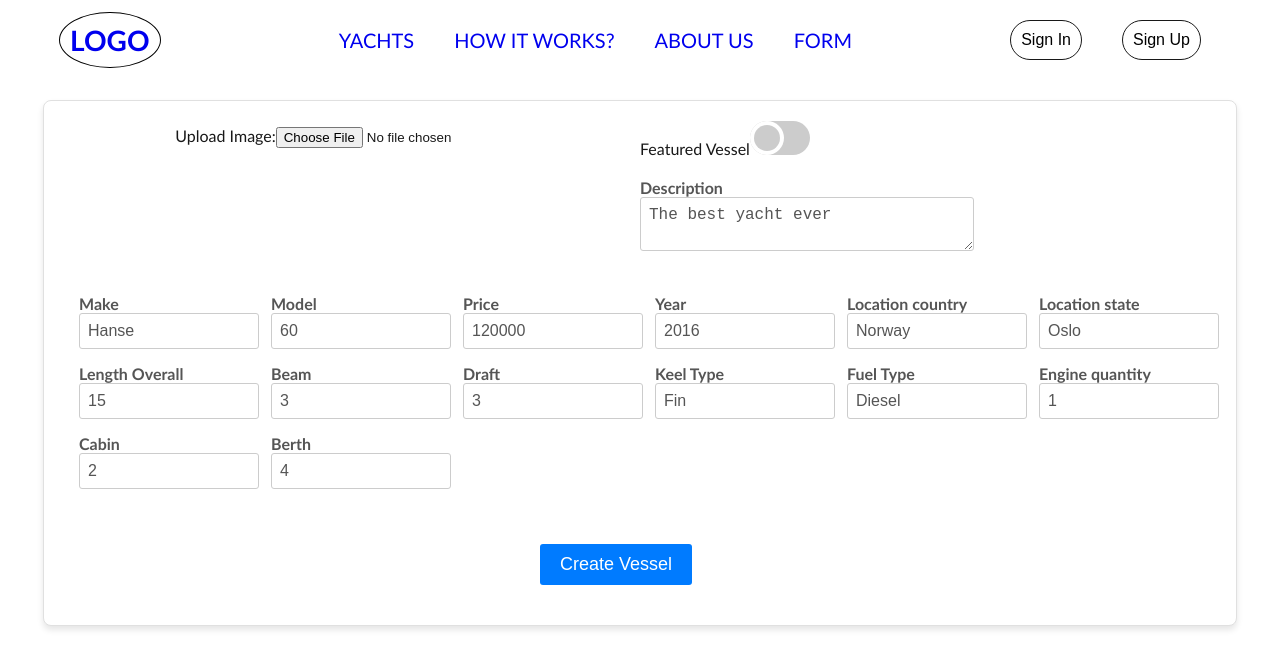
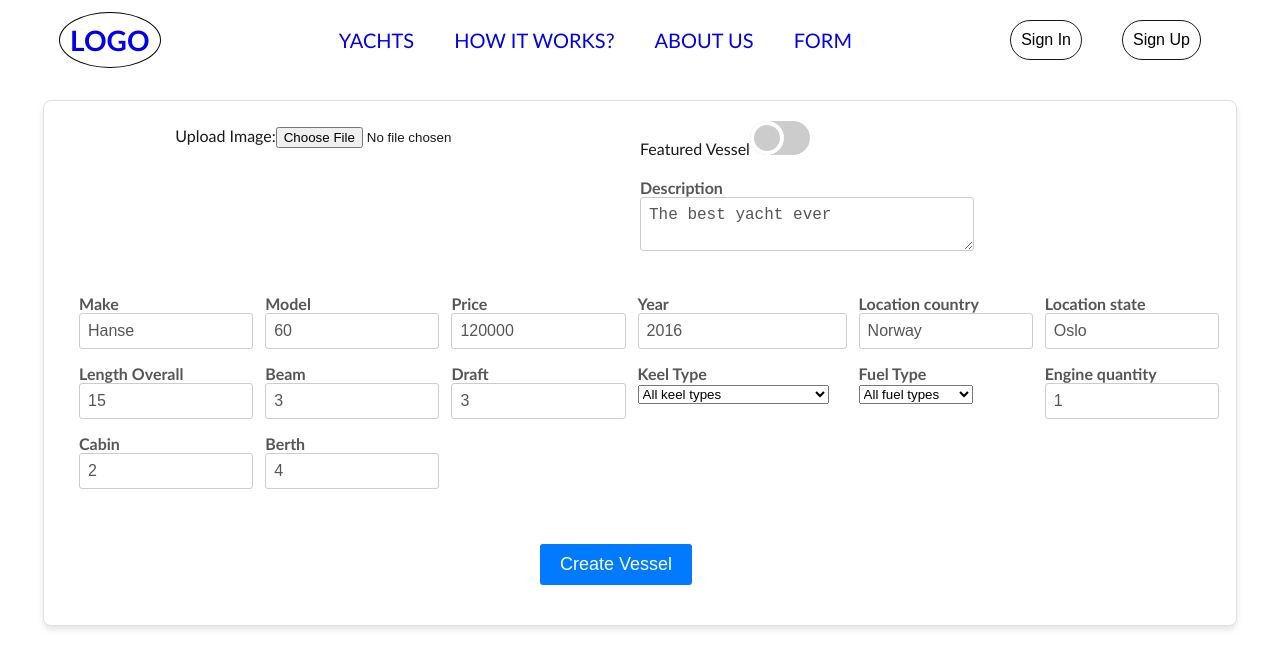
Before and after one commit to finedefinition/nyb-project, a React (Create React App) app in the folder frontend/: page /form in a window 1280 px wide. Shown: the top 668 px of the page. Built offline with nearby package versions, Linux system fonts and the light colour scheme.

Commit message:
Add /api path

```diff
--- a/frontend/src/components/CreateForm/CreateForm.jsx
+++ b/frontend/src/components/CreateForm/CreateForm.jsx
@@ -1,5 +1,7 @@
 import React, {useState} from 'react';
 import './CreateForm.css';
+import {FuelType} from "../../enums/FuelType";
+import {KeelType} from "../../enums/KeelType";
 
 export const CreateForm = () => {
     const fileInputRef = React.useRef(null);
@@ -17,8 +19,10 @@ export const CreateForm = () => {
         vesselDraft: 3,
         vesselCabin: 2,
         vesselBerth: 4,
-        vesselKeelType: 'Fin',
-        vesselFuelType: 'Diesel',
+        vesselKeelType: 'ALL_KEEL_TYPES',
+        vesselFuelType: 'ALL_FUEL_TYPES',
+        keelType: 'ALL_KEEL_TYPES',
+        fuelType: 'ALL_FUEL_TYPES',
         engineQuantity: 1,
         vesselDescription: 'The best yacht ever',
         imageFile: null,
@@ -28,6 +32,15 @@ export const CreateForm = () => {
         status: null,
         message: '',
     });
+    // Add select input for FuelType
+    const fuelTypeOptions = Object.values(FuelType).map(fuelType => (
+        <option key={fuelType} value={fuelType}>{fuelType}</option>
+    ));
+
+    // Add select input for KeelType
+    const keelTypeOptions = Object.values(KeelType).map(keelType => (
+        <option key={keelType} value={keelType}>{keelType}</option>
+    ));
 
     const handleChange = (e) => {
         // Handle changes in form inputs
@@ -68,7 +81,7 @@ export const CreateForm = () => {
 
         try {
             // This is a create operation
-            const response = await fetch('https://nyb-project-production.up.railway.app/vessels', {
+            const response = await fetch('https://nyb-project-production.up.railway.app/api/vessels', {
                 method: 'POST',
                 body: formDataToSend,
             });
@@ -281,12 +294,13 @@ export const CreateForm = () => {
                         <div className="form-row">
                             <label>
                                 Keel Type
-                                <input
-                                    type="text"
-                                    name="vesselKeelType"
-                                    value={formData.vesselKeelType}
+                                <select
+                                    name="keelType"
+                                    value={formData.keelType}
                                     onChange={handleChange}
-                                />
+                                >
+                                    {keelTypeOptions}
+                                </select>
                             </label>
                         </div>
                     </div>
@@ -306,12 +320,13 @@ export const CreateForm = () => {
                         <div className="form-row">
                             <label>
                                 Fuel Type
-                                <input
-                                    type="text"
-                                    name="vesselFuelType"
-                                    value={formData.vesselFuelType}
+                                <select
+                                    name="fuelType"
+                                    value={formData.fuelType}
                                     onChange={handleChange}
-                                />
+                                >
+                                    {fuelTypeOptions}
+                                </select>
                             </label>
                         </div>
                     </div>
--- a/frontend/src/components/GoodList/GoodList.jsx
+++ b/frontend/src/components/GoodList/GoodList.jsx
@@ -9,7 +9,7 @@ export const GoodList = () => {
     useEffect(() => {
         // Function to retrieve and set featured cards from the database
         const fetchAndSetGoods = () => {
-            fetch('https://nyb-project-production.up.railway.app/vessels/cards')
+            fetch('https://nyb-project-production.up.railway.app/api/vessels/cards')
                 .then((response) => response.json())
                 .then((data) => {
                     setGoods(data);
--- a/frontend/src/components/UpdateForm/UpdateForm.jsx
+++ b/frontend/src/components/UpdateForm/UpdateForm.jsx
@@ -178,7 +178,7 @@ export const UpdateForm = () => {
     const handleDelete = async () => {
         try {
             const vesselId = id;
-            const response = await fetch(`https://nyb-project-production.up.railway.app/vessels/${vesselId}`, {
+            const response = await fetch(`https://nyb-project-production.up.railway.app/api/vessels/${vesselId}`, {
                 method: 'DELETE'
             });
 
--- a/frontend/src/components/YachtPage/YachtPage.jsx
+++ b/frontend/src/components/YachtPage/YachtPage.jsx
@@ -15,7 +15,7 @@ export const YachtPage = () => {
 
     useEffect(() => {
         // Fetch data from the database and set it in the state
-        fetch('https://nyb-project-production.up.railway.app/vessels/cards')
+        fetch('https://nyb-project-production.up.railway.app/api/vessels/cards')
             .then((response) => response.json())
             .then((data) => {
                 setGoods(data);
```
Also changed, not shown: 2 other files (tests, documents, lock files or other folders).
